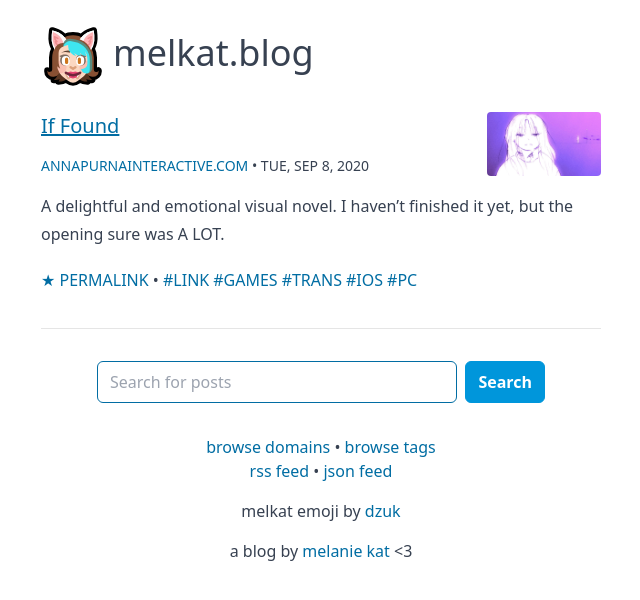
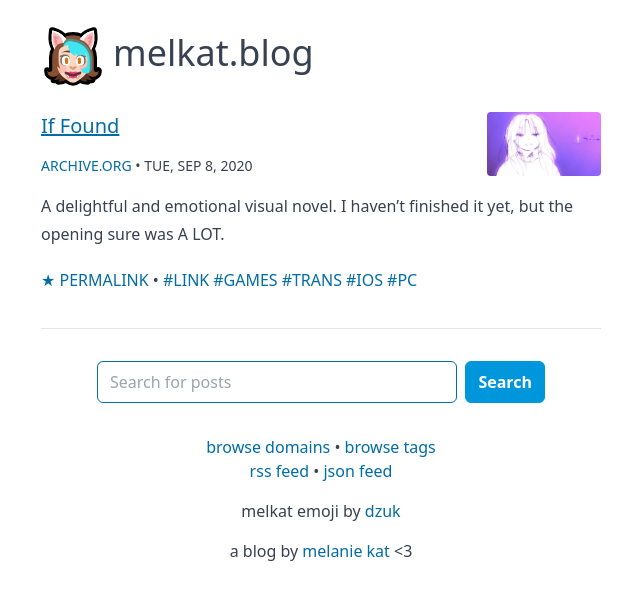
Before and after one commit to ZicklePop/melkat-blog, an Astro site: page /p/193615631 in a window 1280 px wide. Shown: the whole page, without its empty margins (319-959 px from the left). Built offline with nearby package versions, Linux system fonts and the light colour scheme; Astro itself is replaced by a stand-in of ours.

Commit message:
Update 193615631.md

```diff
--- a/src/content/posts/193615631.md
+++ b/src/content/posts/193615631.md
@@ -1,7 +1,7 @@
 ---
 cover: /img/193615631.jpg
 date: 2020-09-08T22:41:51.940Z
-link: https://annapurnainteractive.com/games/if-found
+link: https://web.archive.org/web/20200617144910/https://dreamfeel.org/iffound
 tags: [link, games, trans, ios, pc]
 title: If Found
 ---
```
